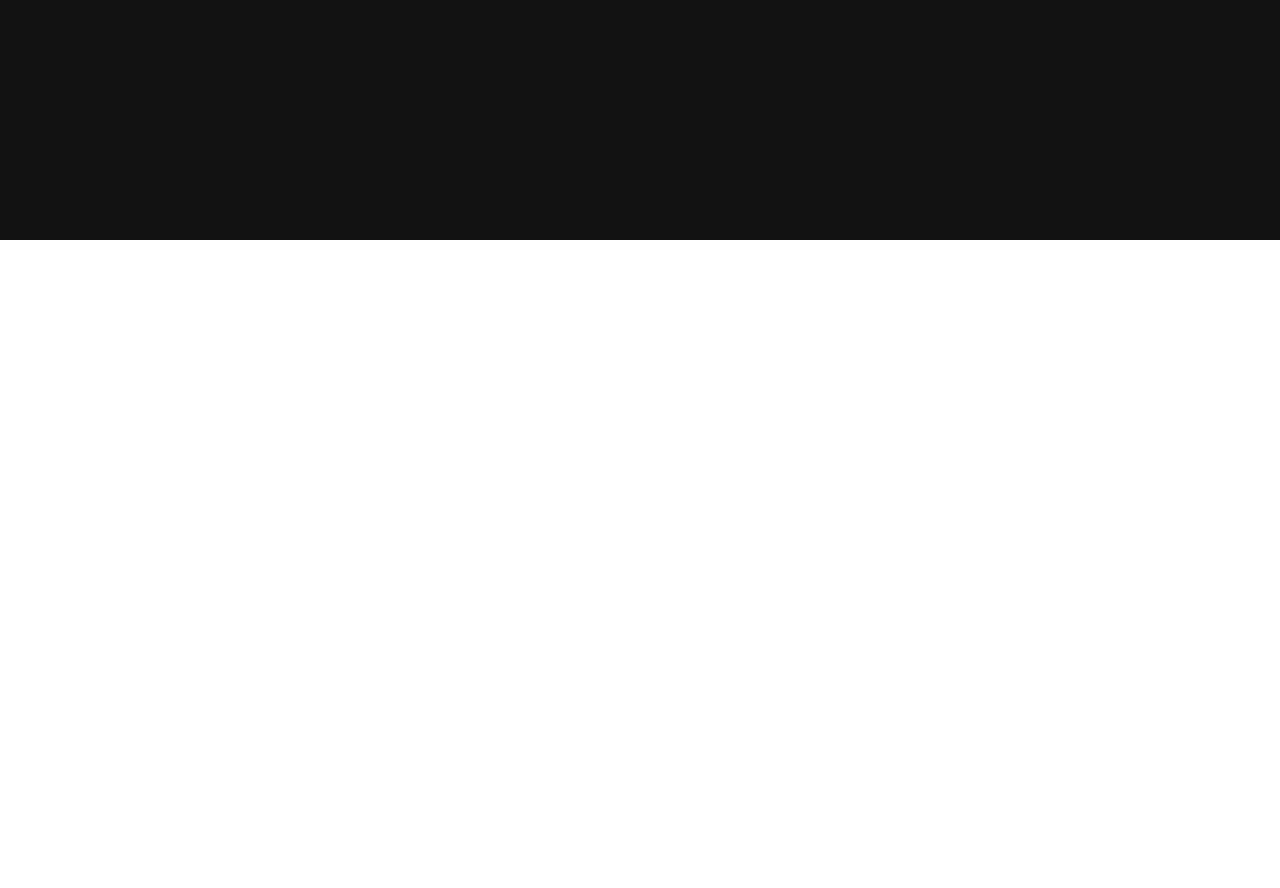
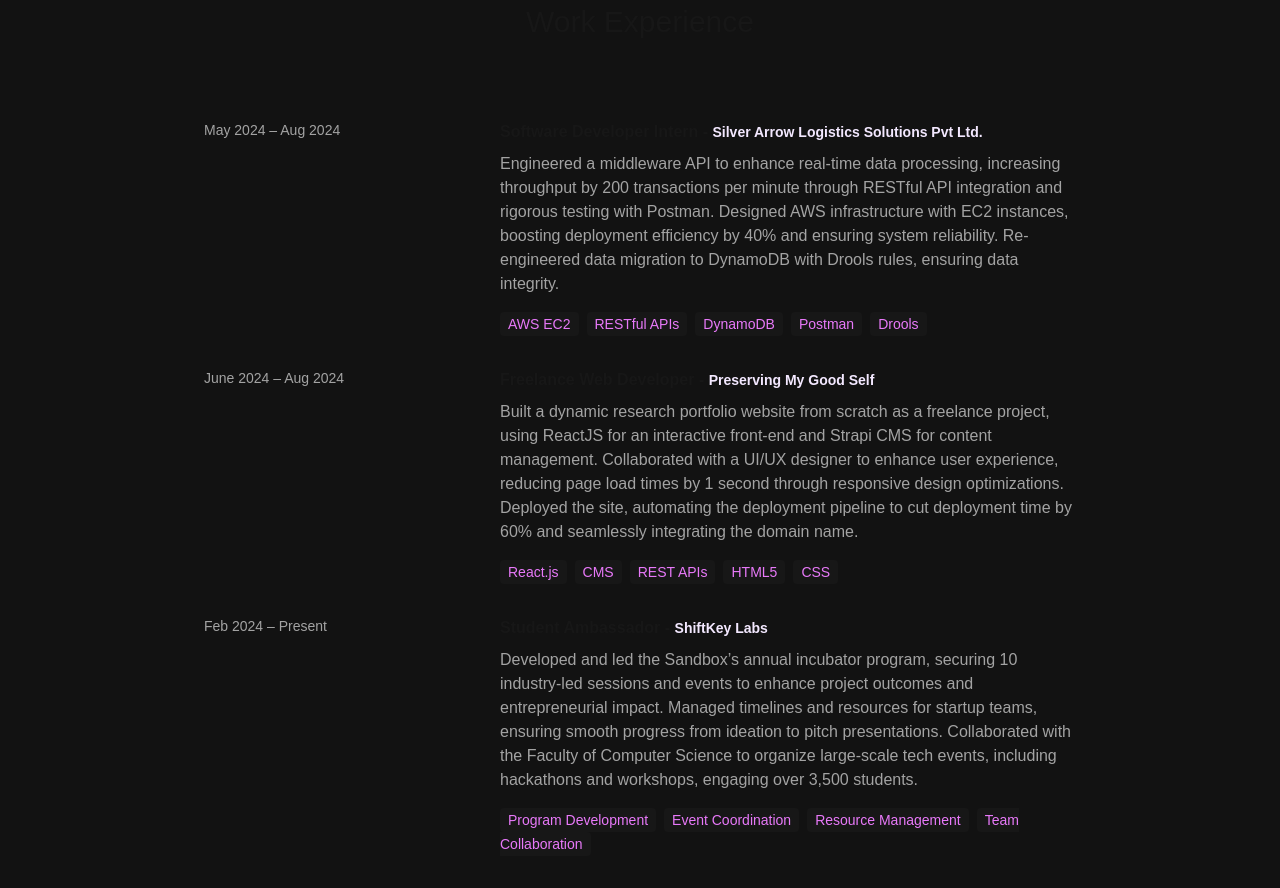
Before and after one commit to NishevithaV/Portfolio-App, a Next.js app: page / in a window 1280 px wide. Shown: the part 560-1448 px from the top of the page. Before the commit the page ends 800 px from the top, so only its background shows below. Built offline with nearby package versions, Linux system fonts and the light colour scheme.

Commit message:
first draft of work experience section completed

```diff
--- /dev/null
+++ b/app/components/WorkSection.jsx
@@ -0,0 +1,33 @@
+import React from 'react'
+import { WORKEXPERIENCE } from '../constants'
+
+const WorkSection = () => {
+  return (
+    <section className="border-b border-neutral-900 pb-4">
+        <h1 className="my-20 text-center text-3xl">Work Experience</h1>
+
+        <div>
+          {WORKEXPERIENCE.map((experience, index) => (
+            <div key={index} className="mb-8 flex flex-wrap lg:justify-center">
+              <div className="w-full lg:w-1/4">
+                <p className="mb-2 text-sm text-neutral-400">{experience.year}</p>
+              </div>
+              <div className="w-full max-w-xl lg:w-3/4">
+                <h6 className="mb-2 font-semibold">
+                  {experience.role} - <span className="text-sm text-purple-100">
+                    {experience.company}
+                  </span>
+                </h6>
+                <p className="mb-4 text-neutral-400">{experience.description}</p>
+                {experience.skills.map((skill, index) => (
+                  <span key={index} className="mr-2 mt-4 rounded bg-neutral-900 px-2 py-1 text-sm font=medium text-fuchsia-400">{skill}</span>
+                ))}
+              </div>
+            </div>
+          ))}
+        </div>
+    </section>
+  )
+}
+
+export default WorkSection
--- /dev/null
+++ b/app/constants/index.js
@@ -0,0 +1,23 @@
+export const WORKEXPERIENCE = [
+    {
+        year:"May 2024 – Aug 2024",
+        role:"Software Developer Intern",
+        company:"Silver Arrow Logistics Solutions Pvt Ltd.",
+        description: `Engineered a middleware API to enhance real-time data processing, increasing throughput by 200 transactions per minute through RESTful API integration and rigorous testing with Postman. Designed AWS infrastructure with EC2 instances, boosting deployment efficiency by 40% and ensuring system reliability. Re-engineered data migration to DynamoDB with Drools rules, ensuring data integrity.`,
+        skills: ["AWS EC2","RESTful APIs","DynamoDB", "Postman", "Drools"],
+    },
+    {
+        year:"June 2024 – Aug 2024",
+        role:"Freelance Web Developer",
+        company:"Preserving My Good Self",
+        description: `Built a dynamic research portfolio website from scratch as a freelance project, using ReactJS for an interactive front-end and Strapi CMS for content management. Collaborated with a UI/UX designer to enhance user experience, reducing page load times by 1 second through responsive design optimizations. Deployed the site, automating the deployment pipeline to cut deployment time by 60% and seamlessly integrating the domain name.`,
+        skills: ["React.js", "CMS", "REST APIs", "HTML5", "CSS"],
+    },
+    {
+        year:"Feb 2024 – Present",
+        role:"Student Ambassador",
+        company:"ShiftKey Labs",
+        description: `Developed and led the Sandbox’s annual incubator program, securing 10 industry-led sessions and events to enhance project outcomes and entrepreneurial impact. Managed timelines and resources for startup teams, ensuring smooth progress from ideation to pitch presentations. Collaborated with the Faculty of Computer Science to organize large-scale tech events, including hackathons and workshops, engaging over 3,500 students.`,
+        skills: ["Program Development", "Event Coordination", "Resource Management", "Team Collaboration"],
+    },
+];
--- a/app/page.js
+++ b/app/page.js
@@ -1,6 +1,7 @@
 import Image from "next/image";
 import Hero from "./components/Hero";
 import Navbar from './components/Navbar'
+import WorkSection from "./components/WorkSection";
 
 export default function Home() {
   return (
@@ -8,6 +9,7 @@
       <Navbar />
       <div className="container mx-auto px-12 py-4">
         <Hero />
+        <WorkSection />
       </div>
     </main>
   );
```
